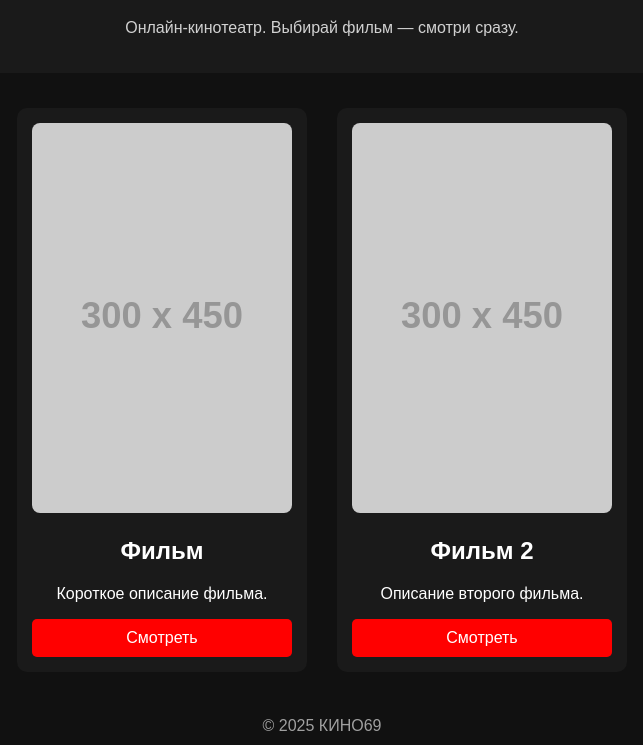
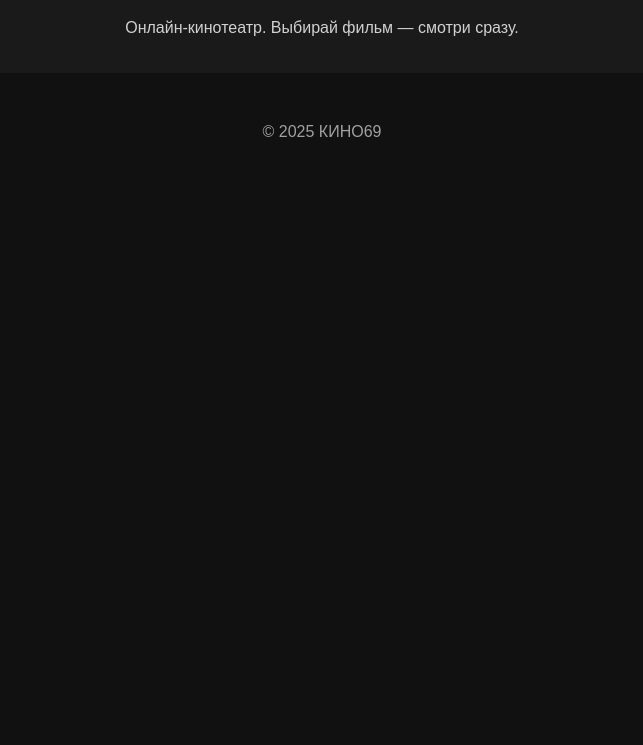
Before and after one commit to nehaevbogdan16-svg/KINO69, a plain HTML site: page index.html in a window 1280 px wide. Shown: the part 81-826 px from the top of the page, without its empty margins (318-961 px from the left). After the commit the page ends 800 px from the top, so only its background shows below. Drawn offline with Linux system fonts and the light colour scheme; placeholder pictures from the web are drawn by us.

Commit message:
Update index.html

```diff
--- a/index.html
+++ b/index.html
@@ -10,45 +10,13 @@
 
 <header>
   <h1>КИНО69</h1>
-  <p class="desc">
-    Онлайн-кинотеатр. Выбирай фильм — смотри сразу.
-  </p>
+  <p class="desc">Онлайн-кинотеатр. Выбирай фильм — смотри сразу.</p>
 </header>
 
-<main class="movies">
+<main class="movies" id="movies"></main>
 
-  <!-- ФИЛЬМ 1 -->
-  <div class="movie">
-    <img src="https://via.placeholder.com/300x450" alt="Фильм">
-    <h2>Фильм</h2>
-    <p>Короткое описание фильма.</p>
+<footer>© 2025 КИНО69</footer>
 
-    <!-- ССЫЛКА НА ПЛЕЕР -->
-    <a
-      class="watch"
-      href="watch.html?title=Фильм&video=https://vkvideo.ru/video-16775977_456240410">
-      Смотреть
-    </a>
-  </div>
-
-  <!-- ФИЛЬМ 2 -->
-  <div class="movie">
-    <img src="https://via.placeholder.com/300x450" alt="Фильм 2">
-    <h2>Фильм 2</h2>
-    <p>Описание второго фильма.</p>
-
-    <a
-      class="watch"
-      href="watch.html?title=Фильм 2&video=https://example-cdn.com/movie.mp4">
-      Смотреть
-    </a>
-  </div>
-
-</main>
-
-<footer>
-  © 2025 КИНО69
-</footer>
-
+<script src="script.js"></script>
 </body>
 </html>
```
